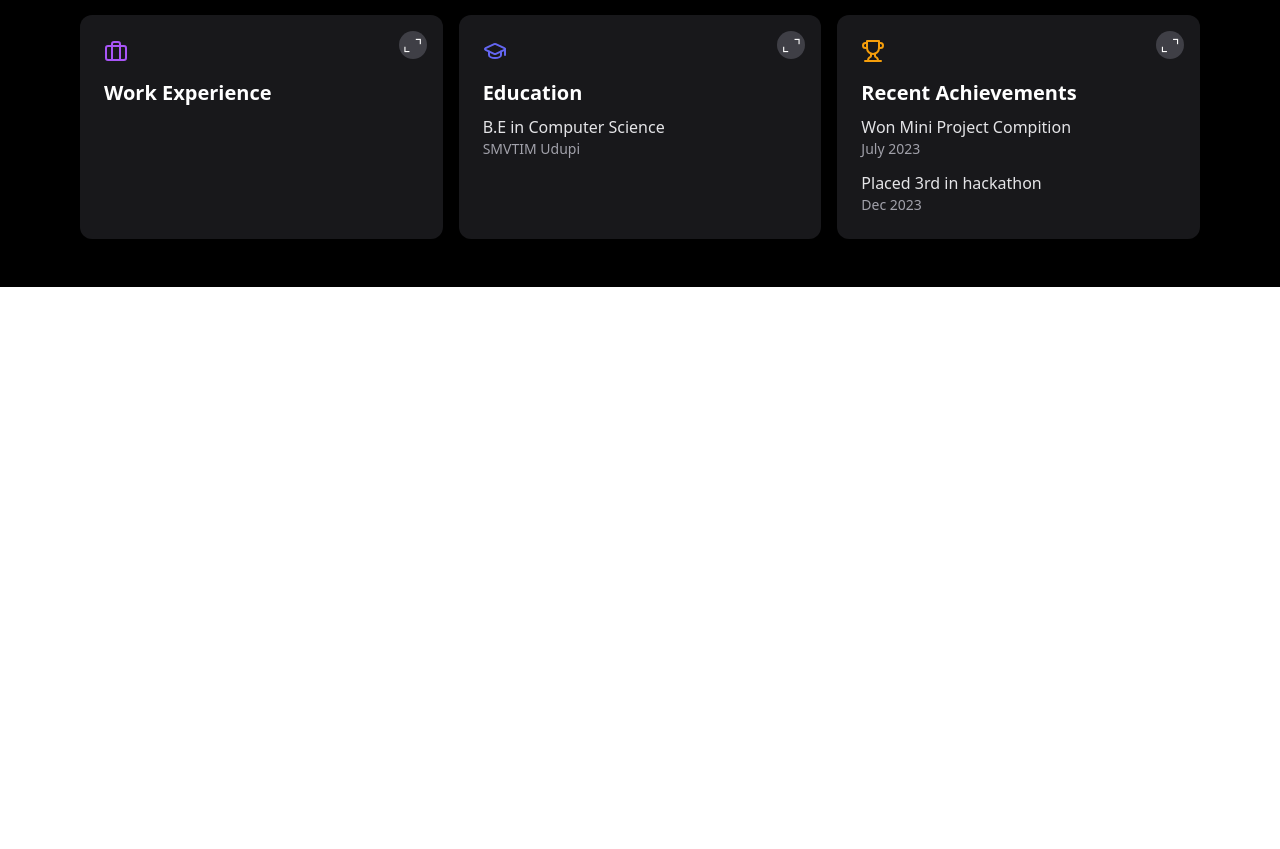
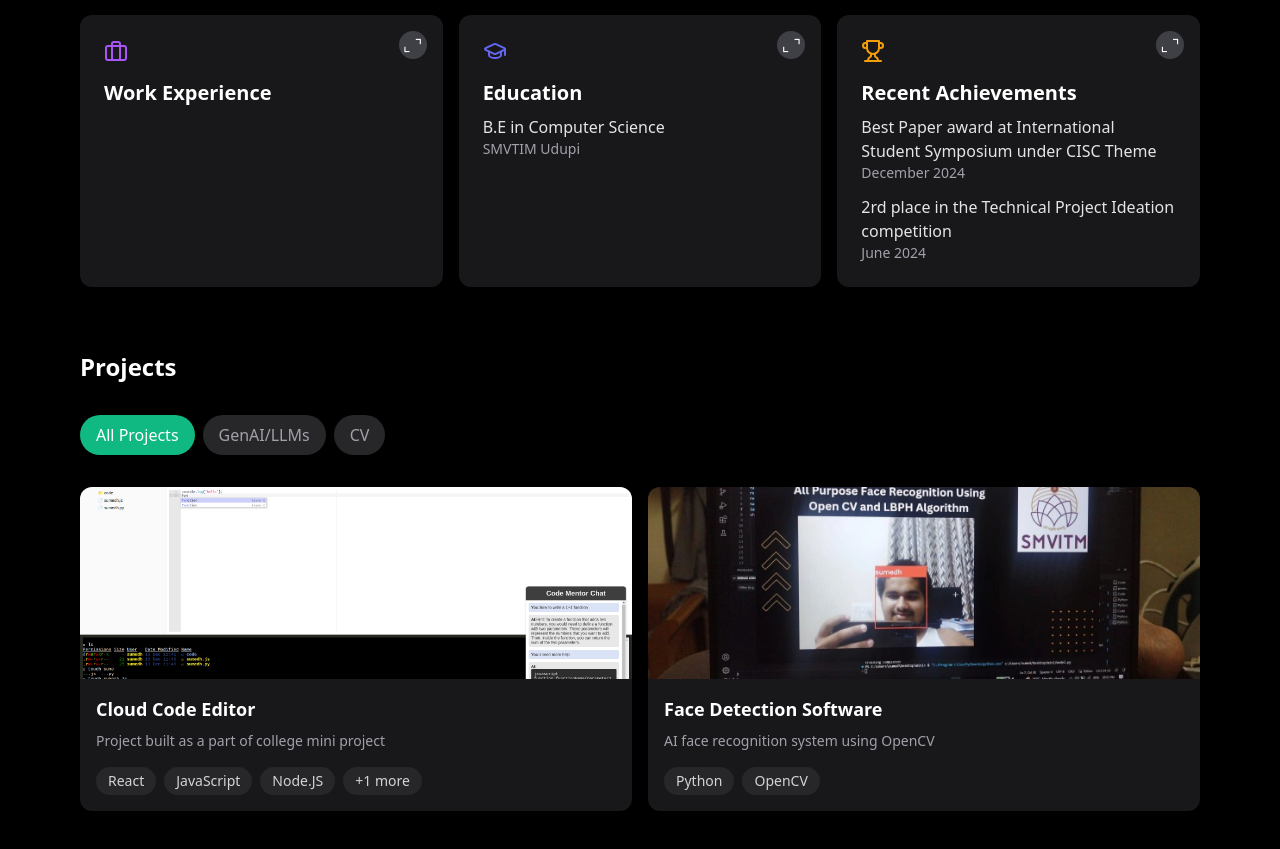
Before and after one commit to sumedhnvda/portfolio, a React (Vite) app: page / in a window 1280 px wide. Shown: the part 681-1530 px from the top of the page. Before the commit the page ends 968 px from the top, so only its background shows below. Built offline with nearby package versions, Linux system fonts and the light colour scheme.

Commit message:
projects added

```diff
--- a/src/App.tsx
+++ b/src/App.tsx
@@ -1,5 +1,6 @@
 import { HeroSection } from './components/sections/HeroSection';
 import { AboutSection } from './components/sections/AboutSection';
+import { ProjectsSection } from './components/sections/ProjectsSection';
 
 function App() {
   return (
@@ -7,6 +8,7 @@ function App() {
       <div className="min-h-screen bg-black text-white py-8 space-y-8">
         <HeroSection />
         <AboutSection />
+        <ProjectsSection/>
       </div>
     </>
   );
--- a/src/components/sections/AboutSection.tsx
+++ b/src/components/sections/AboutSection.tsx
@@ -82,7 +82,7 @@ export const AboutSection = () => {
           onClick={achievementsModal.open}
         >
           <div className="space-y-3">
-            {achievements.slice(0, 2).map((achievement) => (
+            {achievements.slice(-2).reverse().map((achievement) => (
               <div key={achievement.id}>
                 <h3 className="text-zinc-200">{achievement.title}</h3>
                 <p className="text-zinc-400 text-sm">{achievement.date}</p>
@@ -162,7 +162,7 @@ export const AboutSection = () => {
         title="Achievements & Recognition"
       >
         <div className="space-y-6">
-          {achievements.map((achievement) => (
+          {achievements.slice().reverse().map((achievement) => (
             <div key={achievement.id} className="border-b border-zinc-800 pb-6 last:border-0">
               <div className="flex justify-between items-start mb-2">
                 <h3 className="text-xl font-bold text-white">{achievement.title}</h3>
--- a/src/components/sections/projects/ProjectCard.tsx
+++ b/src/components/sections/projects/ProjectCard.tsx
@@ -24,7 +24,7 @@ export const ProjectCard = forwardRef<HTMLDivElement, ProjectCardProps>(
         <motion.img
           src={project.image}
           alt={project.title}
-          className="w-full h-48 object-cover transition-transform duration-300 group-hover:scale-105"
+          className="w-full h-48 object-cover transition-transform duration-300 group-hover:scale-105;"
         />
       </div>
       <div className="p-4">
--- a/src/components/sections/projects/ProjectFilters.tsx
+++ b/src/components/sections/projects/ProjectFilters.tsx
@@ -2,12 +2,8 @@ import { motion } from 'framer-motion';
 import type { Category } from '../../../types';
 const categories: { value: Category; label: string }[] = [
   { value: 'all', label: 'All Projects' },
-  { value: 'ML&DL', label: 'ML & DL' },
-  { value: 'NLP' , label: 'NLP'  },
   { value: 'GenAI/LLMs', label: 'GenAI/LLMs' },
   { value: 'CV' , label: 'CV'  },
-  { value: 'QuantumML' , label:'Quantum ML'  },
-  { value: 'others' , label: 'others'  }
 ];
 
 interface ProjectFiltersProps {
--- a/src/data/achievements.ts
+++ b/src/data/achievements.ts
@@ -6,14 +6,14 @@ export const achievements: Achievement[] = [
     title: 'Won Mini Project Compition',
     date: 'July 2023',
     description: 'Built a Face Detecting Software  Armed with OpenCV, we clicked 500 B&W pics using the laptop cam then run LBPH (Local Binary Pattern Histograms) algorithm on that image It breaks down each faces texture into patterns, creating histograms that are like unique face fingerprints. When a new face appears, our system calculates its pattern and compares it to these fingerprints',
-    link:"https://www.linkedin.com/posts/sumedhnavuda_facerecognition-collegecompetition-activity-7141106854394220544-OiMc/?utm_source=share&utm_medium=member_desktop"
+    link:"https://www.linkedin.com/posts/sumedhnavuda_facerecognition-collegecompetition-activity-7141106854394220544-OiMc/"
   },
   {
     id: '2',
     title: 'Placed 3rd in hackathon',
     date: 'Dec 2023',
     description: 'Built a COLLEGE MANAGEMENT SYSTEM in our college internal hackathon this was our first ever hackathon and a great learning on DJANGO and how to use GITHUB for collaborative works',
-    link:"https://www.linkedin.com/posts/sumedhnavuda_hello-everyone-i-wanted-to-share-my-recent-activity-7166957351902662658-_Lrb/?utm_source=share&utm_medium=member_desktop"
+    link:"https://www.linkedin.com/posts/sumedhnavuda_hello-everyone-i-wanted-to-share-my-recent-activity-7166957351902662658-_Lrb/"
 
   },
   {
@@ -21,6 +21,15 @@ export const achievements: Achievement[] = [
     title: '2rd place in the Technical Project Ideation competition ',
     date: 'June 2024',
     description: 'Built DhronamAI which is your guru and friend during exams, helping you to understand PDFs, images, and YouTube videos in a faster way to enhance your learning curve when time is limited.',
-    link:"https://www.linkedin.com/posts/sumedhnavuda_excited-to-share-some-fantastic-news-activity-7207210939614396416-oSDD/?utm_source=share&utm_medium=member_desktop"
-  }
+    link:"https://www.linkedin.com/posts/sumedhnavuda_excited-to-share-some-fantastic-news-activity-7207210939614396416-oSDD/"
+  },
+  {
+    "id": "4",
+    "title": "Best Paper award at International Student Symposium under CISC Theme",
+    "date": "December 2024",
+    "description": "Presented 'Cloud Code,' showcasing innovative ideas on cloud-based solutions for scalable and efficient software development.",
+    "link": "https://www.linkedin.com/posts/sumedhnavuda_github-sumedhnvdacloudcodeeditor-activity-7276410865417863168-Cd5U/"
+},
+
+
 ];
--- a/src/data/projects.ts
+++ b/src/data/projects.ts
@@ -1,3 +1,27 @@
 import { Project } from '../types';
-
-export const projects: Project[] = [];
+import project2 from "../public/project2.png"
+import project1 from "../public/project1.jpeg"
+export const projects: Project[] = [{
+    id: '2',
+    title: 'Cloud Code Editor',
+    description: 'Project built as a part of college mini project',
+    image: project2,
+    technologies: ['React', 'JavaScript', 'Node.JS', 'OpenAI'],
+    category: 'GenAI/LLMs',
+    githubUrl: 'https://github.com/sumedhnvda/cloudcodeeditor.git',
+    details: `A Virtual code editor with support to:
+    • Analyze code and answer user questions in real time with AI
+    • proper fully functional terminal to run user commands
+    • Rich Code editor with syntax highlighting,suggestions and code snippets`
+  },
+  {
+    "id": "1",
+    "title": "Face Detection Software",
+    "description": "AI face recognition system using OpenCV",
+    "image": project1,
+    "technologies": ["Python", "OpenCV"],
+    "category": "CV",
+    "githubUrl": "https://github.com/sumedhnvda/miniproject",
+    "details": "we use OpenCV and the LBPH algorithm, creating unique 'face fingerprints' for recognition (initially 500 black and white images of a person is clicked and trained)"
+  },
+];
--- a/src/types/index.ts
+++ b/src/types/index.ts
@@ -2,15 +2,15 @@ export interface Project {
   id: string;
   title: string;
   description: string;
-  image: string;
+  image: any;
   technologies: string[];
-  category: 'all' | 'ML&DL' | 'NLP' | 'GenAI/LLMs' | 'CV' | 'QuantumML' | 'others';
+  category: 'all' | 'ML&DL' | 'NLP' | 'GenAI/LLMs' | 'CV' | 'QuantumML';
   demoUrl?: string;
   githubUrl?: string;
   details: string;
 }
 
-export type Category = 'all' | 'ML&DL' | 'NLP' | 'GenAI/LLMs' | 'CV' | 'QuantumML' | 'others';
+export type Category = 'all' | 'ML&DL' | 'NLP' | 'GenAI/LLMs' | 'CV' | 'QuantumML';
 
 export interface WorkExperience {
   id: string;
```
Also changed, not shown: src/public/project1.jpeg (added), src/public/project2.png (added).
